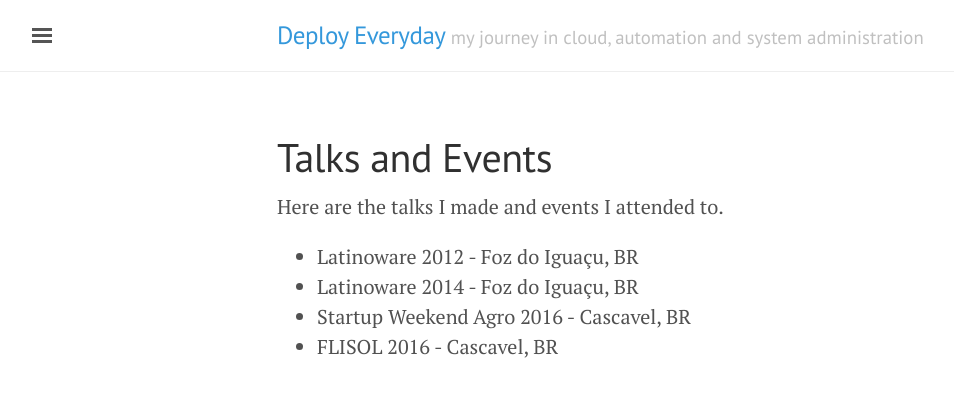
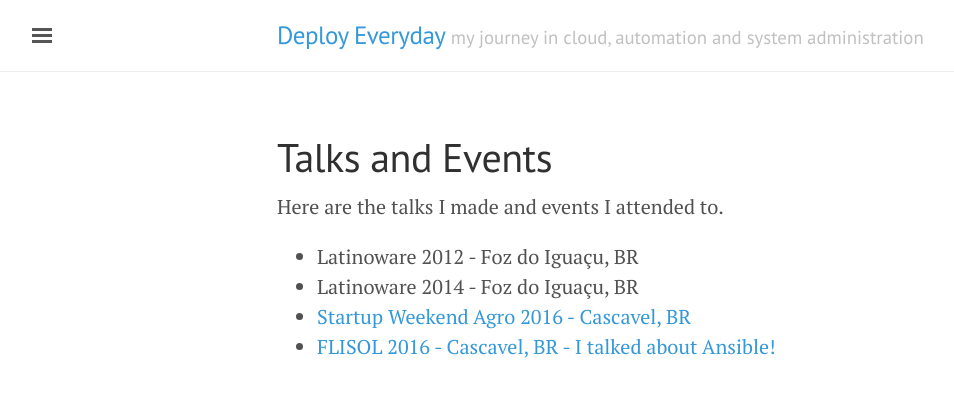
Before and after one commit to jonatasbaldin/jonatasbaldin.github.io, a Jekyll site: the page built from events.md, in a window 1280 px wide. Shown: the top 397 px of the page, without its empty margins (3-957 px from the left). Built offline with Jekyll 4.4.1, drawn with Linux system fonts in a browser that asks for light colours; nearby versions of some CDN libraries.

Commit message:
Change a little in about and events

```diff
--- a/events.md
+++ b/events.md
@@ -7,5 +7,5 @@ Here are the talks I made and events I attended to.
 
 * Latinoware 2012 - Foz do Iguaçu, BR
 * Latinoware 2014 - Foz do Iguaçu, BR
-* Startup Weekend Agro 2016 - Cascavel, BR
-* FLISOL 2016 - Cascavel, BR
+* [Startup Weekend Agro 2016 - Cascavel, BR](http://deployeveryday.com/2016/03/29/startup-weekend-agro-cascavel-2016.html)
+* [FLISOL 2016 - Cascavel, BR - I talked about Ansible!](http://deployeveryday.com/2016/04/19/flisol2016-cascavel.html)
```
Also changed, not shown: about.md (+1 -1 lines), Gemfile.lock.
